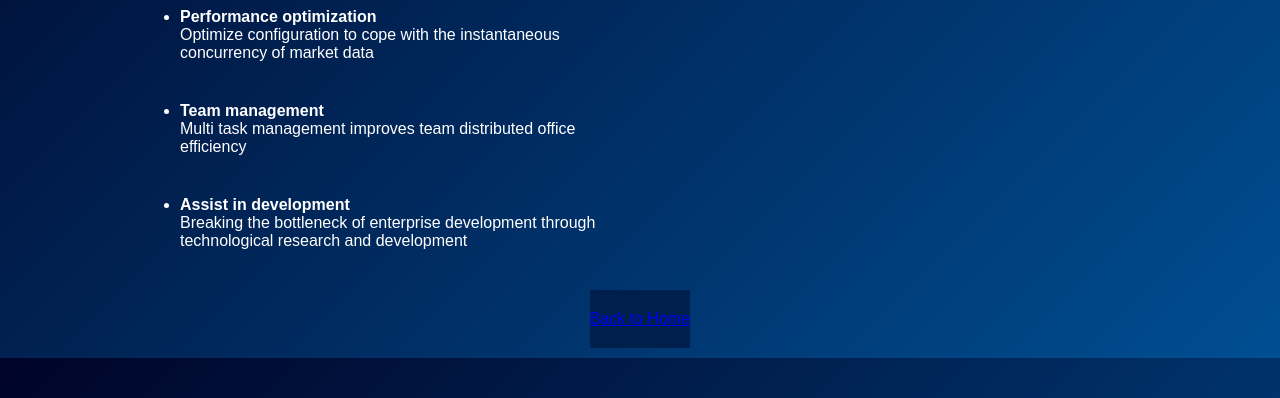
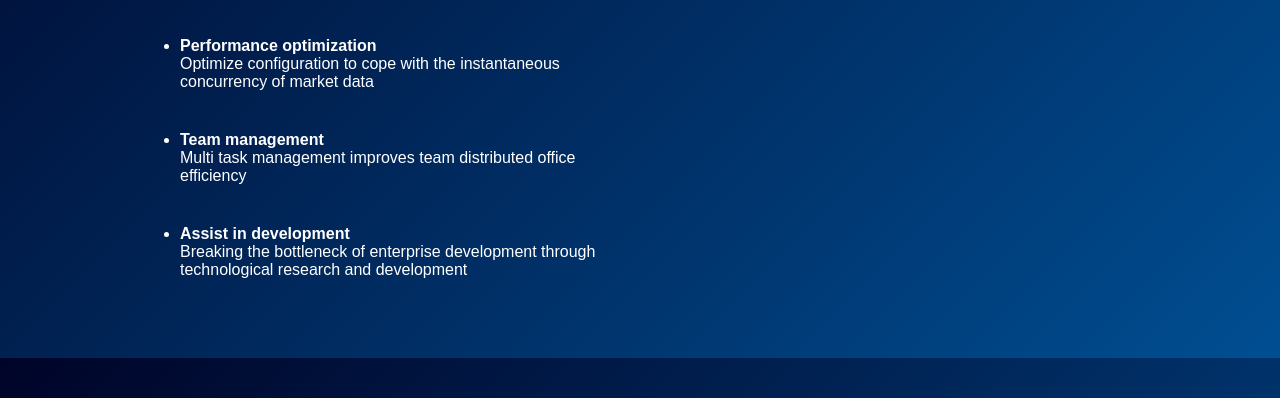
Before and after one commit to kelu2008/juncheng, a website: page company_products.html in a window 1280 px wide. Shown: the part 442-840 px from the top of the page. Drawn offline with Linux system fonts and the light colour scheme.

Commit message:
Remove Back to Home links

```diff
--- a/company_products.html
+++ b/company_products.html
@@ -30,8 +30,5 @@
             <img src="https://images.unsplash.com/photo-1504384308090-c894fdcc538d?auto=format&fit=crop&w=300&q=80" alt="Technology abstract">
         </div>
     </div>
-    <footer>
-        <a href="index.html" data-i18n="backHome">Back to Home</a>
-    </footer>
 </body>
 </html>
```
Also changed, not shown: company_profile.html (+0 -3 lines), contact.html (+0 -3 lines), culture.html (+0 -3 lines).
